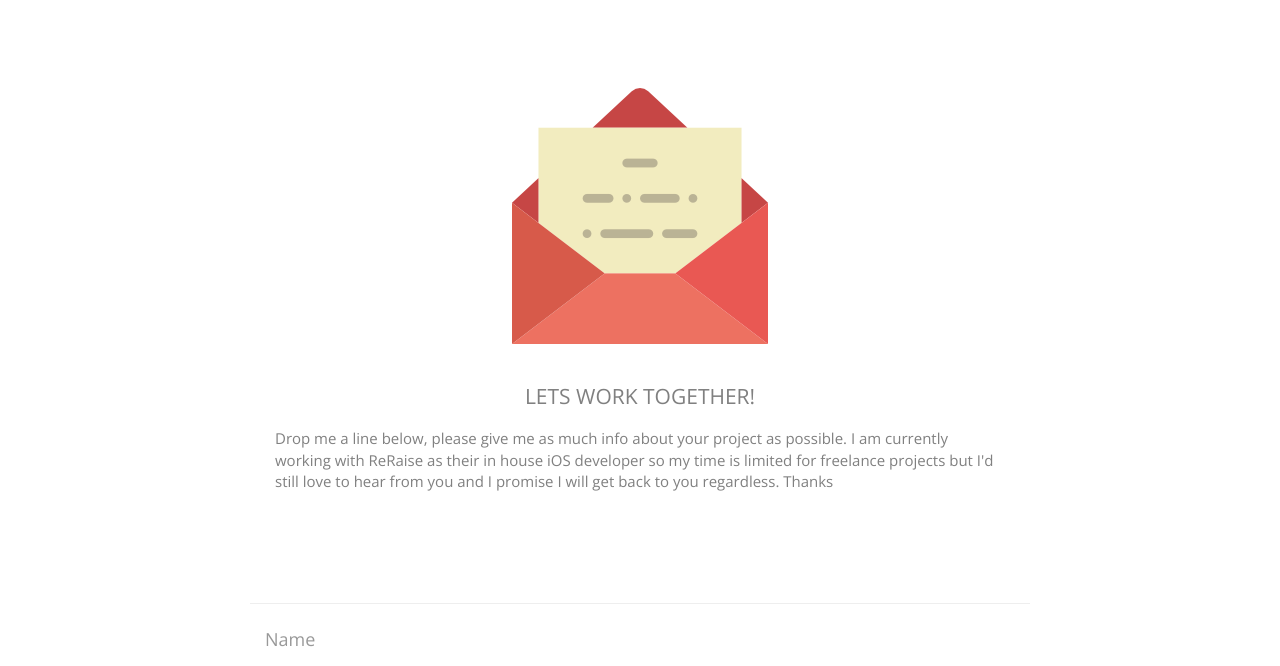
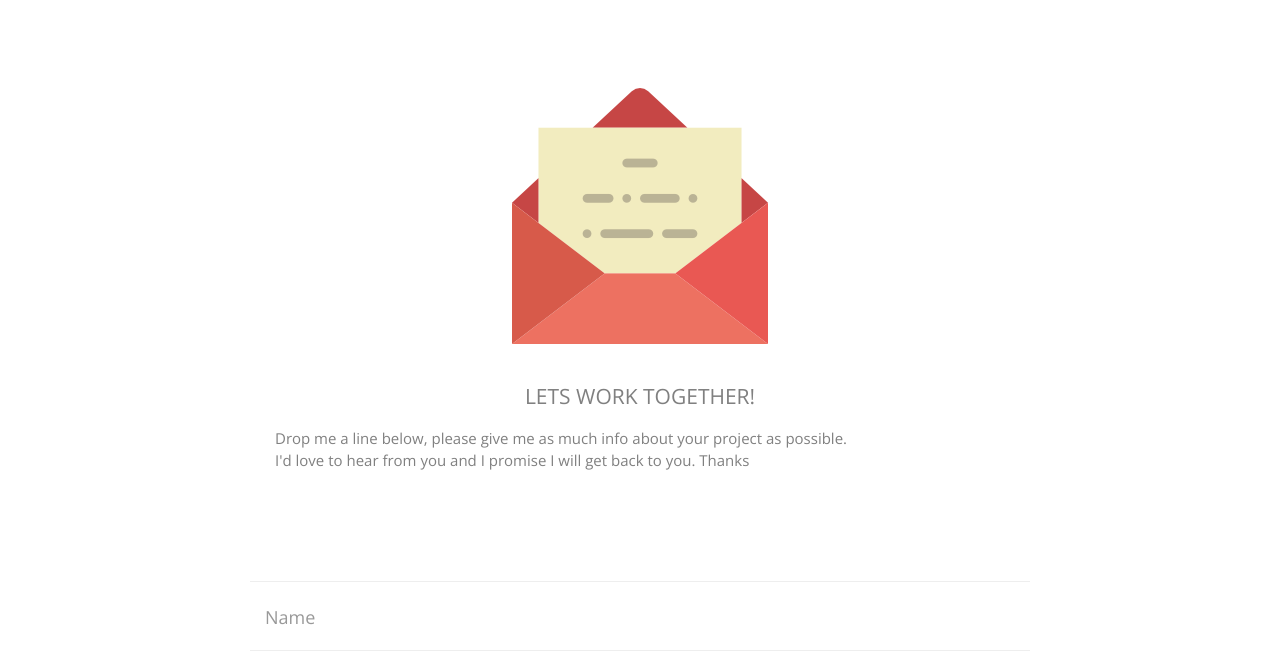
Before and after one commit to Izzywizz/WebPortfolio, a website: page contact.html in a window 1280 px wide. Shown: the part 112-778 px from the top of the page. Drawn offline with nearby package versions, Linux system fonts and the light colour scheme.

Commit message:
corrected grammar for about and lets chat

```diff
--- a/contact.html
+++ b/contact.html
@@ -89,9 +89,8 @@
                       <span class="skills">LETS WORK TOGETHER!</span>
                       <div class="col-lg-8 col-lg-offset-2">
                       <br>
-                      <p class="center skills">Drop me a line below, please give me as much info about your project as possible.
-                        I am currently working with ReRaise as their in house iOS developer so my time is limited for freelance projects but I'd still love to hear from you
-                        and I promise I will get back to you regardless. Thanks</p>
+                      <p class="center skills">Drop me a line below, please give me as much info about your project as possible. <br>
+                          I'd love to hear from you and I promise I will get back to you. Thanks</p>
                     </div>
                 </div>
             </div>
```
Also changed, not shown: about.html (+1 -1 lines).
